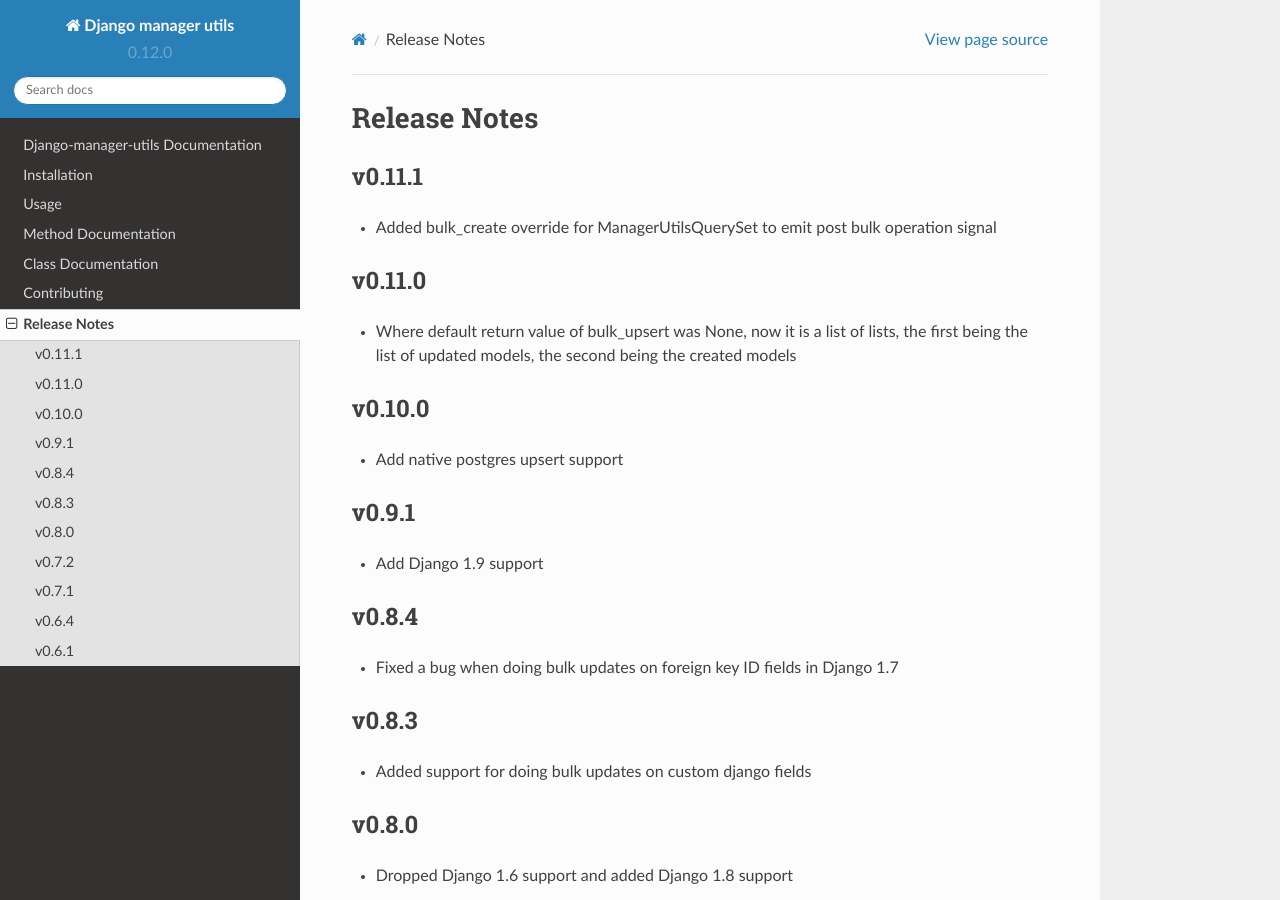
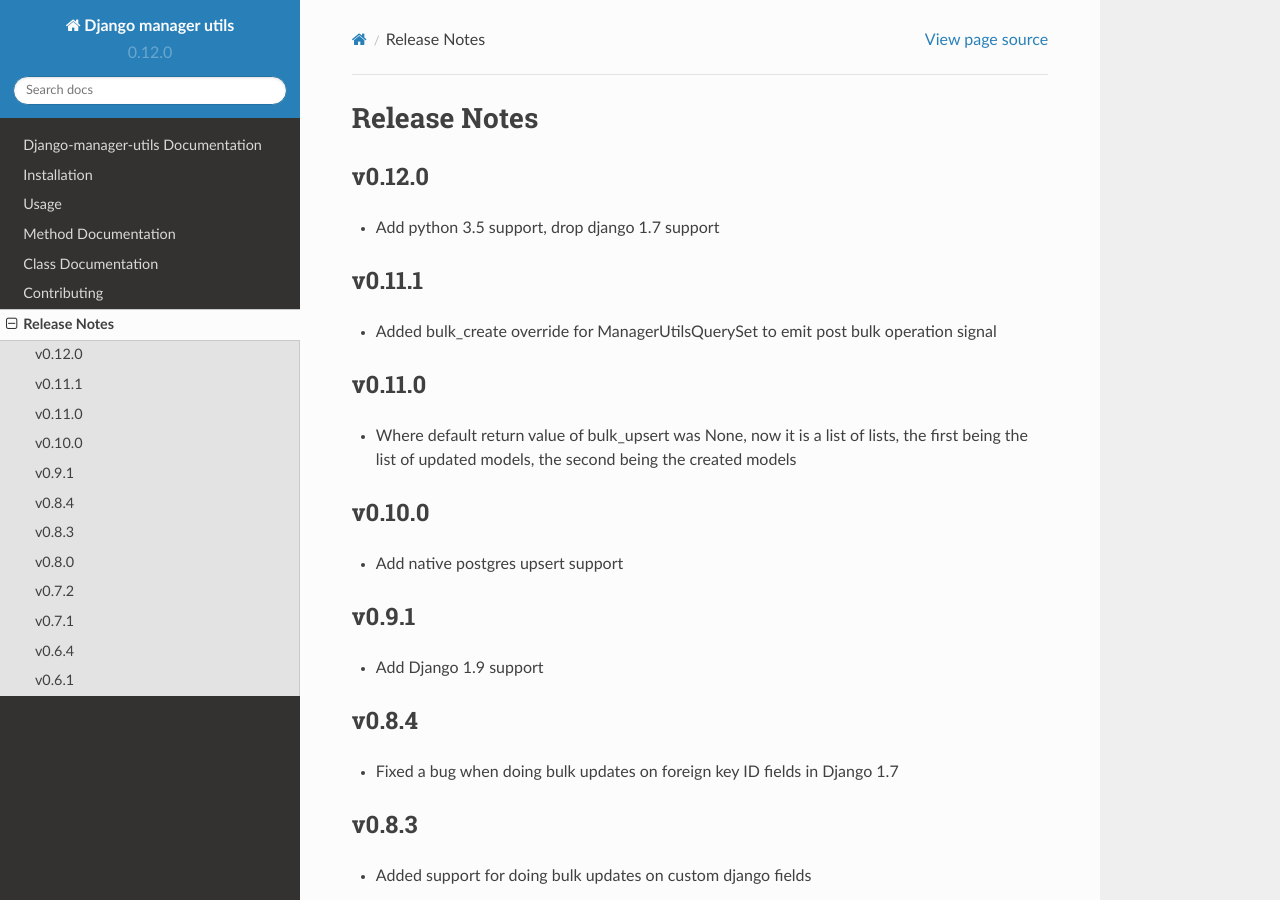
Before and after one commit to ambitioninc/django-manager-utils, a Sphinx documentation site: the page built from docs/release_notes.rst, in a window 1280 px wide and 900 px high. Built offline with Sphinx 7.4.7 and the Read the Docs theme 2.0.0, drawn with Linux system fonts in a browser that asks for light colours.

Commit message:
Add release notes

```diff
--- a/docs/release_notes.rst
+++ b/docs/release_notes.rst
@@ -1,5 +1,9 @@
 Release Notes
 =============
+
+v0.12.0
+-------
+* Add python 3.5 support, drop django 1.7 support
 
 v0.11.1
 -------
```
